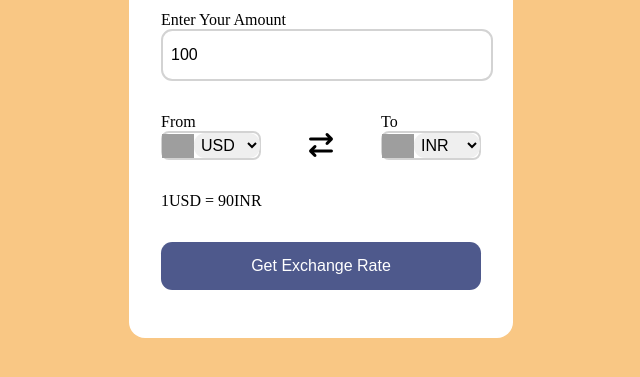
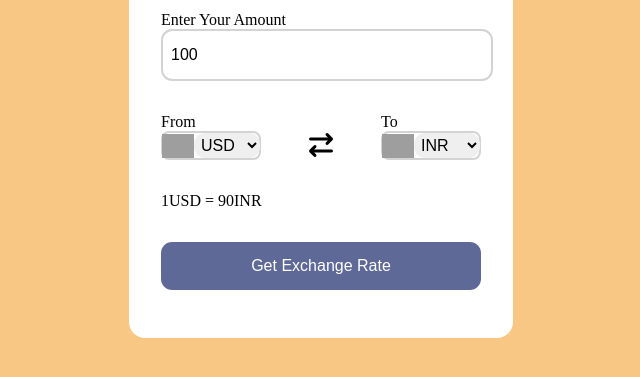
Before and after one commit to shahilrawat623/CURRENCY-CALCULATOR, a plain HTML site: page index.html in a window 1280 px wide. In both pictures the pointer is over the button "Get Exchange Rate". Shown: the part 271-648 px from the top of the page, without its empty margins (319-959 px from the left). Drawn offline with Linux system fonts and the light colour scheme; grey boxes are pictures that could not be loaded.

Commit message:
added effect for exchange button

```diff
--- a/style.css
+++ b/style.css
@@ -88,3 +88,11 @@ button{
     color: #ffff;
     font-size: 1rem;
 }
+
+button:hover{
+    opacity: .9;
+}
+
+button:active{
+    transform: scale(.98);
+}
```
